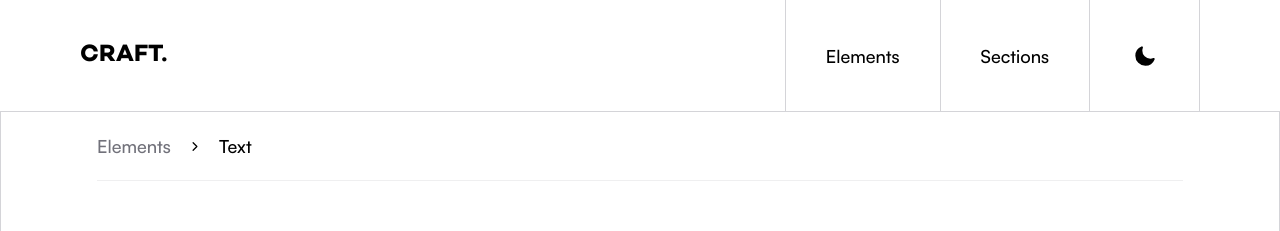
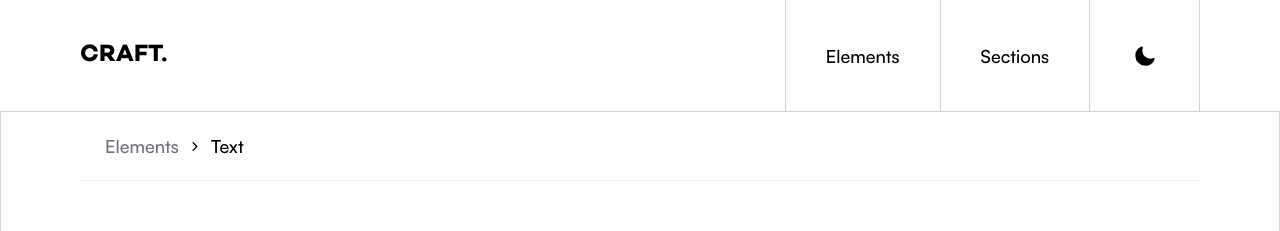
Before and after one commit to Jeff-Maina/craft, a Next.js app: page /elements/text in a window 1280 px wide. Shown: the top 231 px of the page. Built offline with nearby package versions, Linux system fonts and the light colour scheme.

Commit message:
Fix breadcrumb bug

```diff
--- a/src/app/layouts/PageLayout.tsx
+++ b/src/app/layouts/PageLayout.tsx
@@ -27,12 +27,18 @@ const PageLayout: FC<ComponentProps> = ({ children, pageOptions }) => {
 
   return (
     <main className="flex flex-col min-h-screen lg:px-20 lg:border-r lg:border-l lg:border-zinc-300 m-auto gap-14 lg:gap-24">
-      <div className="px-4 sticky top-0 backdrop-blur-sm bg-[#ffffffa6]">
-        <div className="font-satoshi-medium flex items-center gap-3 md:text-lg py-5 border-b border-zinc-200/60 sticky top-0 backdrop-blur-sm">
-          <Link href={`/${path}`} className="text-zinc-500">{category}</Link> <p>{!isMainPage && <ChevronRight className="h-[15px]"/>}</p>
-          {!isMainPage && page}
+      {!isMainPage && (
+        <div className="px-6 border-b border-zinc-200/60 sticky top-0 backdrop-blur-lg bg-[#ffffffcd] z-10">
+          <div className="font-satoshi-medium flex items-center gap-1 md:text-lg py-5">
+            <Link href={`/${path}`} className="text-zinc-500">
+              {category}
+            </Link>{" "}
+            <p>{!isMainPage && <ChevronRight className="h-[15px]" />}</p>
+            {!isMainPage && page}
+          </div>
         </div>
-      </div>
+      )}
+      {isMainPage && <div></div>}
       <header className="flex flex-col gap-4 lg:gap-6 px-4">
         <h1 className="font-satoshi-bold text-5xl md:text-6xl lg:text-[6.5rem] selection:bg-black selection:text-white text-[#111] tracking-tighter">
           {page}.
@@ -46,7 +52,7 @@ const PageLayout: FC<ComponentProps> = ({ children, pageOptions }) => {
           </p>
         )}
       </header>
-{/* 😍 */}
+      {/* 😍 */}
       <section className="px-4">{children}</section>
     </main>
   );
--- a/src/components/Navbar.tsx
+++ b/src/components/Navbar.tsx
@@ -22,13 +22,13 @@ const Navbar = () => {
   return (
     <>
       <nav
-        className={`w-full h-20 lg:h-28 border-b border-zinc-200/60 z-20 lg:border-zinc-300 top-0 bg-white transition-all duration-0`}
+        className={`w-full h-16 lg:h-28 border-b border-zinc-200/60 z-20 lg:border-zinc-300 top-0 bg-white transition-all duration-0`}
       >
         <div className="flex items-center justify-between w-full h-full m-auto lg:px-20 ">
           <div className="flex items-center gap-2">
             <a
               href="/"
-              className="font-campton-bold lg:text-2xl leading-none rounded-lg text-black pl-6 lg:pl-0"
+              className="font-campton-bold lg:text-2xl rounded-lg text-black pl-6 lg:pl-0 leading-none"
             >
               CRAFT.
               {/* Craft. */}
```
